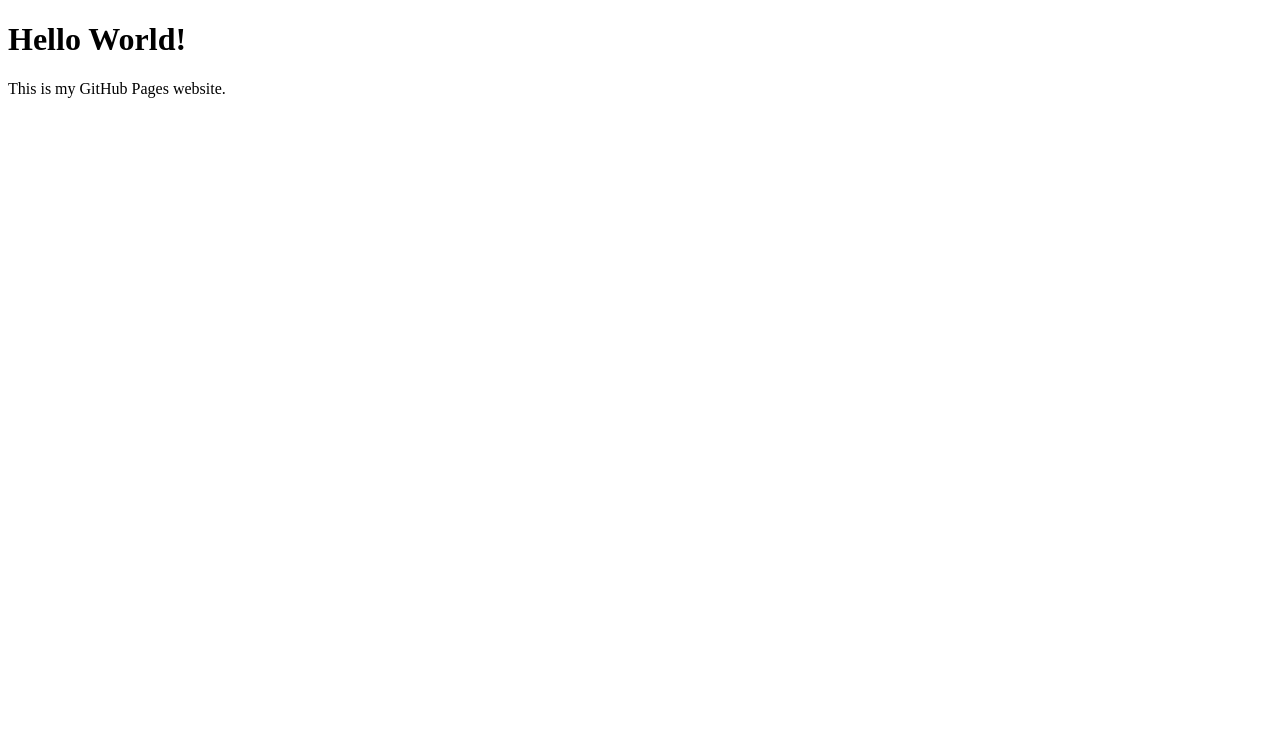
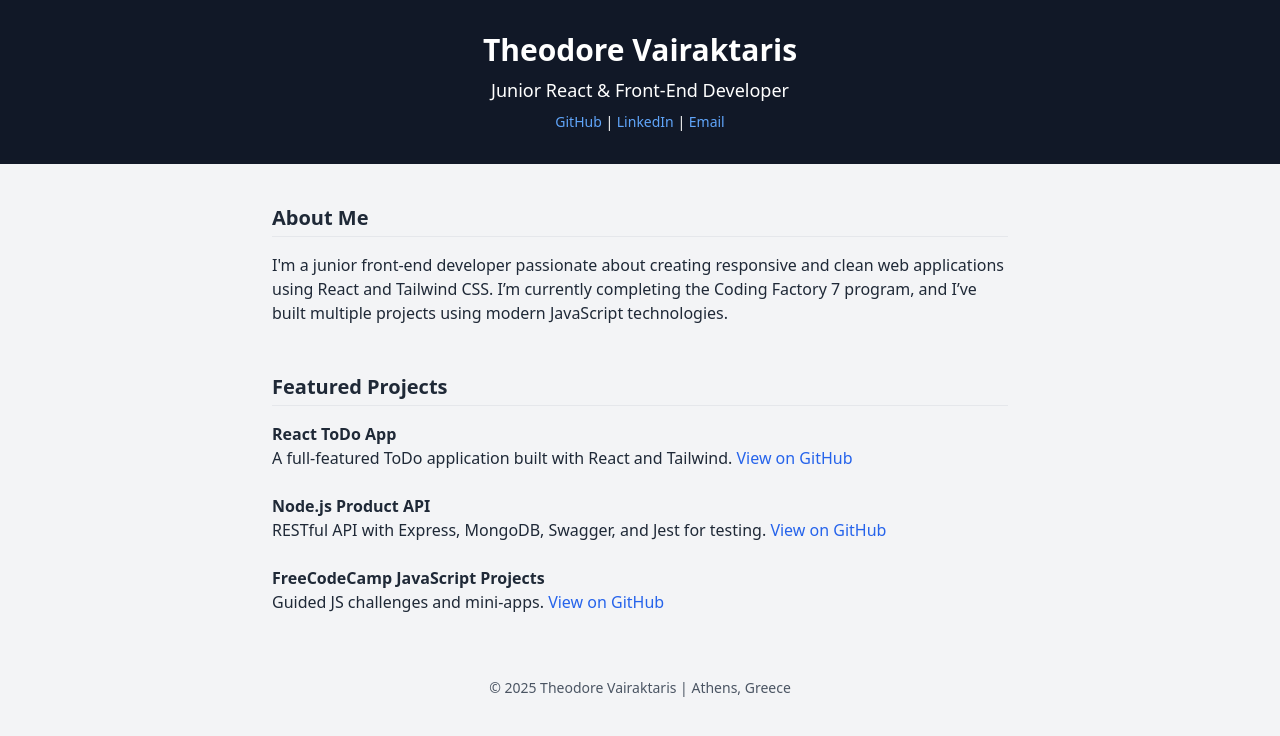
Before and after one commit to teovaira/teovaira.github.io, a plain HTML site: page index.html in a window 1280 px wide. Drawn offline with nearby package versions, Linux system fonts and the light colour scheme.

Commit message:
feat: redesign GitHub Pages portfolio using Tailwind CSS

```diff
--- a/index.html
+++ b/index.html
@@ -1,10 +1,69 @@
 <!DOCTYPE html>
-<html>
+<html lang="en">
 <head>
-    <title>My GitHub Page</title>
+  <meta charset="UTF-8" />
+  <meta name="viewport" content="width=device-width, initial-scale=1.0" />
+  <title>Theodore Vairaktaris | Front-End Developer</title>
+  <script src="https://cdn.tailwindcss.com"></script>
 </head>
-<body>
-    <h1>Hello World!</h1>
-    <p>This is my GitHub Pages website.</p>
+<body class="bg-gray-100 text-gray-800">
+
+
+  <header class="bg-gray-900 text-white py-8 text-center">
+    <h1 class="text-3xl font-bold">Theodore Vairaktaris</h1>
+    <p class="mt-2 text-lg">Junior React & Front-End Developer</p>
+    <p class="mt-2 text-sm">
+      <a href="https://github.com/teovaira" class="text-blue-400 hover:underline">GitHub</a> |
+      <a href="https://www.linkedin.com/in/theodore-vairaktaris-45181417b/" class="text-blue-400 hover:underline">LinkedIn</a> |
+      <a href="mailto:t.vairaktaris@gmail.com" class="text-blue-400 hover:underline">Email</a>
+    </p>
+  </header>
+
+
+  <main class="max-w-3xl mx-auto px-4 py-10">
+
+
+    <section class="mb-12">
+      <h2 class="text-xl font-semibold border-b pb-1 mb-4">About Me</h2>
+      <p>
+        I'm a junior front-end developer passionate about creating responsive and clean web applications using React and Tailwind CSS.
+        I’m currently completing the Coding Factory 7 program, and I’ve built multiple projects using modern JavaScript technologies.
+      </p>
+    </section>
+
+
+    <section>
+      <h2 class="text-xl font-semibold border-b pb-1 mb-4">Featured Projects</h2>
+      <ul class="space-y-6">
+        <li>
+          <p class="font-semibold">React ToDo App</p>
+          <p>
+            A full-featured ToDo application built with React and Tailwind.
+            <a href="https://github.com/teovaira/cf-react-todo-app" class="text-blue-600 hover:underline" target="_blank">View on GitHub</a>
+          </p>
+        </li>
+        <li>
+          <p class="font-semibold">Node.js Product API</p>
+          <p>
+            RESTful API with Express, MongoDB, Swagger, and Jest for testing.
+            <a href="https://github.com/teovaira/CF7-Node" class="text-blue-600 hover:underline" target="_blank">View on GitHub</a>
+          </p>
+        </li>
+        <li>
+          <p class="font-semibold">FreeCodeCamp JavaScript Projects</p>
+          <p>
+            Guided JS challenges and mini-apps.
+            <a href="https://github.com/teovaira/freecodecamp-js-guided-projects" class="text-blue-600 hover:underline" target="_blank">View on GitHub</a>
+          </p>
+        </li>
+      </ul>
+    </section>
+  </main>
+
+
+  <footer class="text-center text-sm text-gray-600 py-6">
+    &copy; 2025 Theodore Vairaktaris | Athens, Greece
+  </footer>
+
 </body>
 </html>
```
